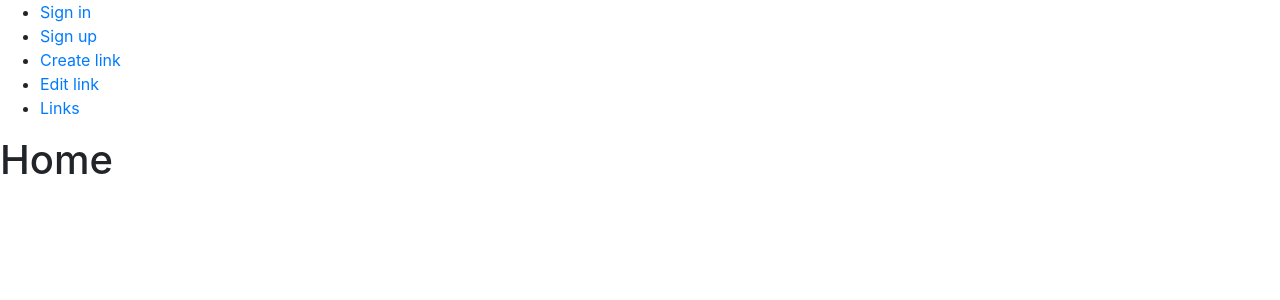
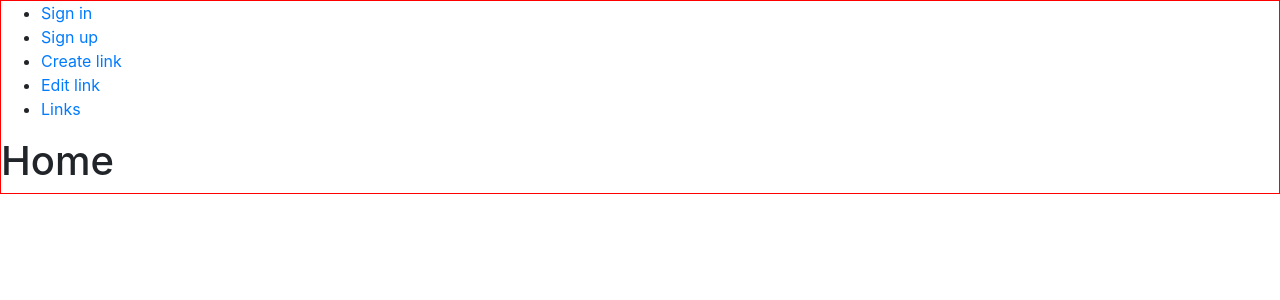
Before and after one commit to caioalencikas/links-frontend, a React (Create React App) app: page / in a window 1280 px wide. Shown: the top 300 px of the page. Built offline with nearby package versions, Linux system fonts and the light colour scheme.

Commit message:
Added sass.

```diff
--- a/package.json
+++ b/package.json
@@ -32,5 +32,8 @@
       "last 1 firefox version",
       "last 1 safari version"
     ]
+  },
+  "devDependencies": {
+    "node-sass": "^4.14.1"
   }
 }
--- a/src/index.js
+++ b/src/index.js
@@ -3,6 +3,6 @@
 
 import App from './App'
 
-import 'bootstrap/dist/css/bootstrap.min.css'
+import './main.scss'
 
-ReactDOM.render(<App />, document.getElementById('root'))
+ReactDOM.render( < App / > , document.getElementById('root'))
--- /dev/null
+++ b/src/main.scss
@@ -0,0 +1,5 @@
+@import 'node_modules/bootstrap/scss/bootstrap.scss';
+
+body {
+    border: solid 1px red;
+}
```
Also changed, not shown: 1 other file (tests, documents, lock files or other folders).
